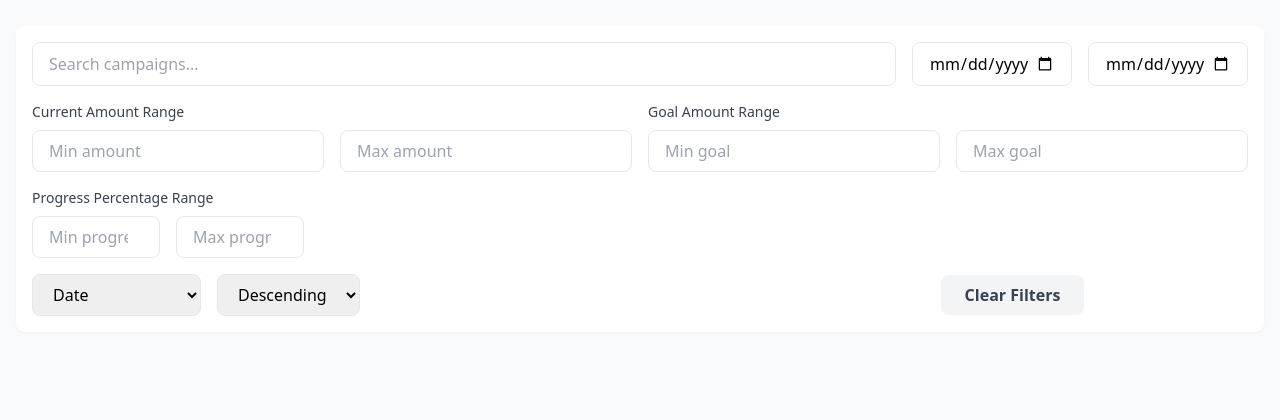
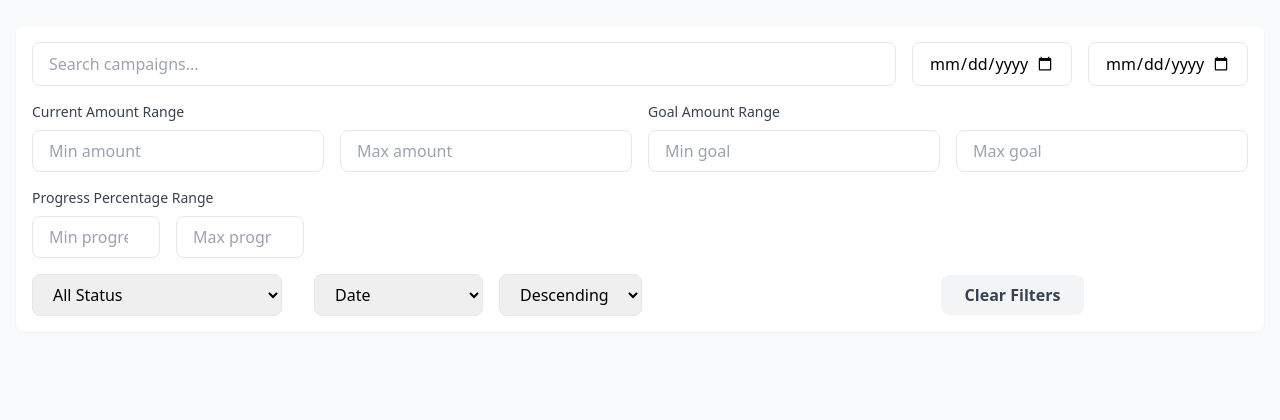
Before and after one commit to helapal/PalestineSupportHub, a Laravel app: page / in a window 1280 px wide. Shown: the part 1172-1592 px from the top of the page. Run offline with Laravel 12, Linux system fonts and the light colour scheme; data comes from the database, SQL or seed files in the repository; style sheets or scripts are compiled from the project's sources.

Commit message:
Agent step completed: Add campaign search and filtering

```diff
--- a/app/Http/Controllers/CampaignController.php
+++ b/app/Http/Controllers/CampaignController.php
@@ -64,13 +64,37 @@ class CampaignController extends Controller
             $query->where('current', '<=', $maxAmount);
         }
 
-        // Progress percentage filtering
+        // Progress percentage filtering - PostgreSQL specific
         if ($minProgress = $request->input('min_progress')) {
-            $query->whereRaw('(current / goal * 100) >= ?', [$minProgress]);
+            $query->whereRaw('(CAST(current AS DECIMAL) / CAST(goal AS DECIMAL) * 100) >= ?', [$minProgress]);
         }
 
         if ($maxProgress = $request->input('max_progress')) {
-            $query->whereRaw('(current / goal * 100) <= ?', [$maxProgress]);
+            $query->whereRaw('(CAST(current AS DECIMAL) / CAST(goal AS DECIMAL) * 100) <= ?', [$maxProgress]);
+        }
+
+        // Additional filters for campaign status
+        if ($request->filled('status')) {
+            $status = $request->input('status');
+            switch ($status) {
+                case 'urgent':
+                    $query->whereRaw('(CAST(current AS DECIMAL) / CAST(goal AS DECIMAL)) < 0.25');
+                    break;
+                case 'almost_funded':
+                    $query->whereRaw('(CAST(current AS DECIMAL) / CAST(goal AS DECIMAL)) >= 0.75');
+                    break;
+                case 'newly_added':
+                    $query->where('created_at', '>=', now()->subDays(7));
+                    break;
+            }
+        }
+
+        // Sort by progress
+        if ($sortField === 'progress') {
+            $query->orderByRaw(
+                '(CAST(current AS DECIMAL) / CAST(goal AS DECIMAL)) ' .
+                ($sortOrder === 'asc' ? 'ASC' : 'DESC')
+            );
         }
 
         // Apply pagination
--- a/resources/views/campaigns/index.blade.php
+++ b/resources/views/campaigns/index.blade.php
@@ -177,10 +177,17 @@
 
                 <!-- Sort Controls -->
                 <div class="flex flex-wrap items-center gap-4">
+                    <select name="status" class="px-4 py-2 border rounded-lg mr-4">
+                        <option value="">All Status</option>
+                        <option value="urgent" {{ request('status') === 'urgent' ? 'selected' : '' }}>Urgent (< 25% funded)</option>
+                        <option value="almost_funded" {{ request('status') === 'almost_funded' ? 'selected' : '' }}>Almost Funded (≥ 75%)</option>
+                        <option value="newly_added" {{ request('status') === 'newly_added' ? 'selected' : '' }}>Newly Added (Last 7 days)</option>
+                    </select>
                     <select name="sort" class="px-4 py-2 border rounded-lg">
                         <option value="created_at" {{ request('sort') === 'created_at' ? 'selected' : '' }}>Date</option>
                         <option value="current" {{ request('sort') === 'current' ? 'selected' : '' }}>Amount Raised</option>
                         <option value="goal" {{ request('sort') === 'goal' ? 'selected' : '' }}>Goal Amount</option>
+                        <option value="progress" {{ request('sort') === 'progress' ? 'selected' : '' }}>Progress</option>
                     </select>
                     <select name="order" class="px-4 py-2 border rounded-lg">
                         <option value="desc" {{ request('order') === 'desc' ? 'selected' : '' }}>Descending</option>
```
